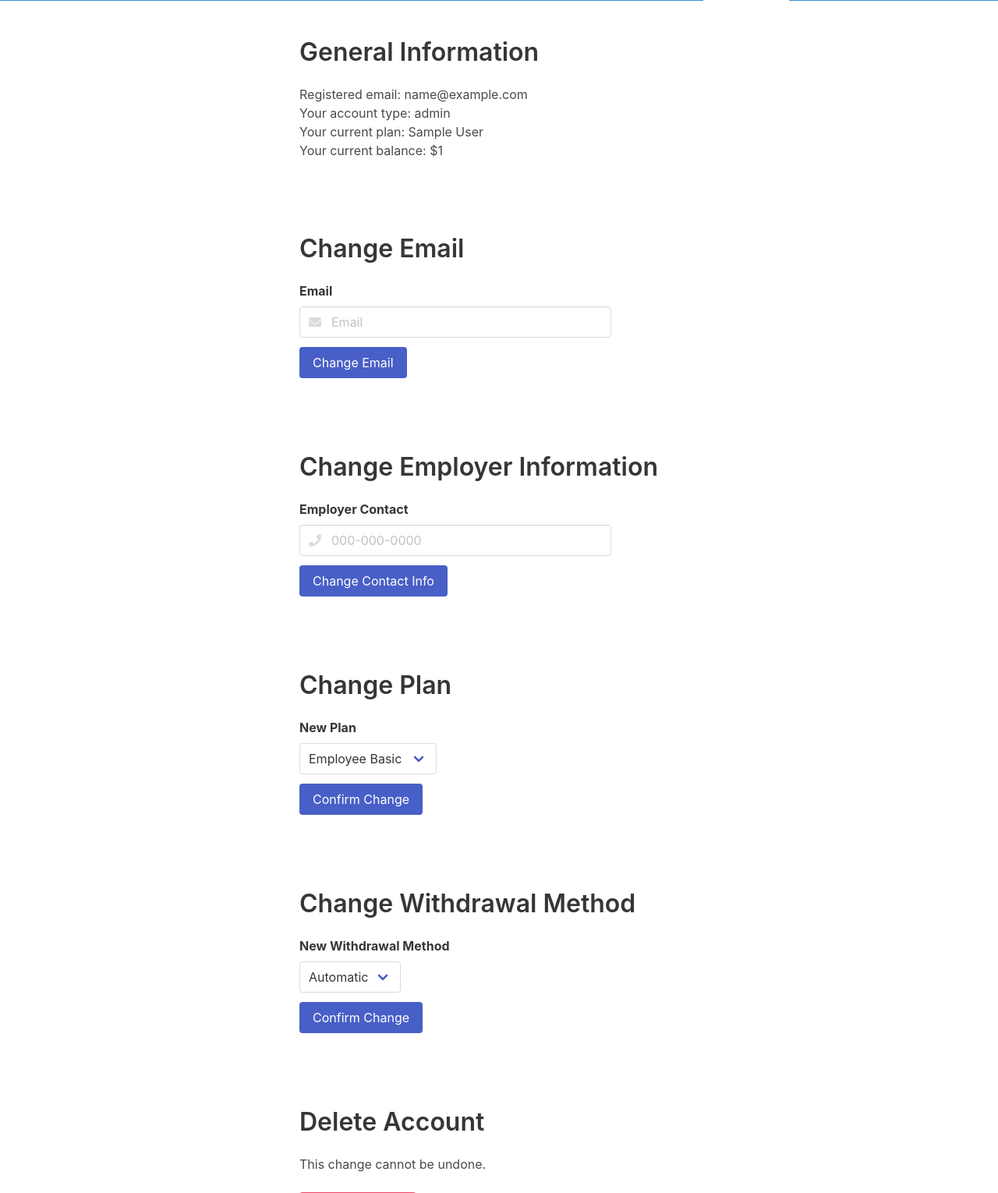
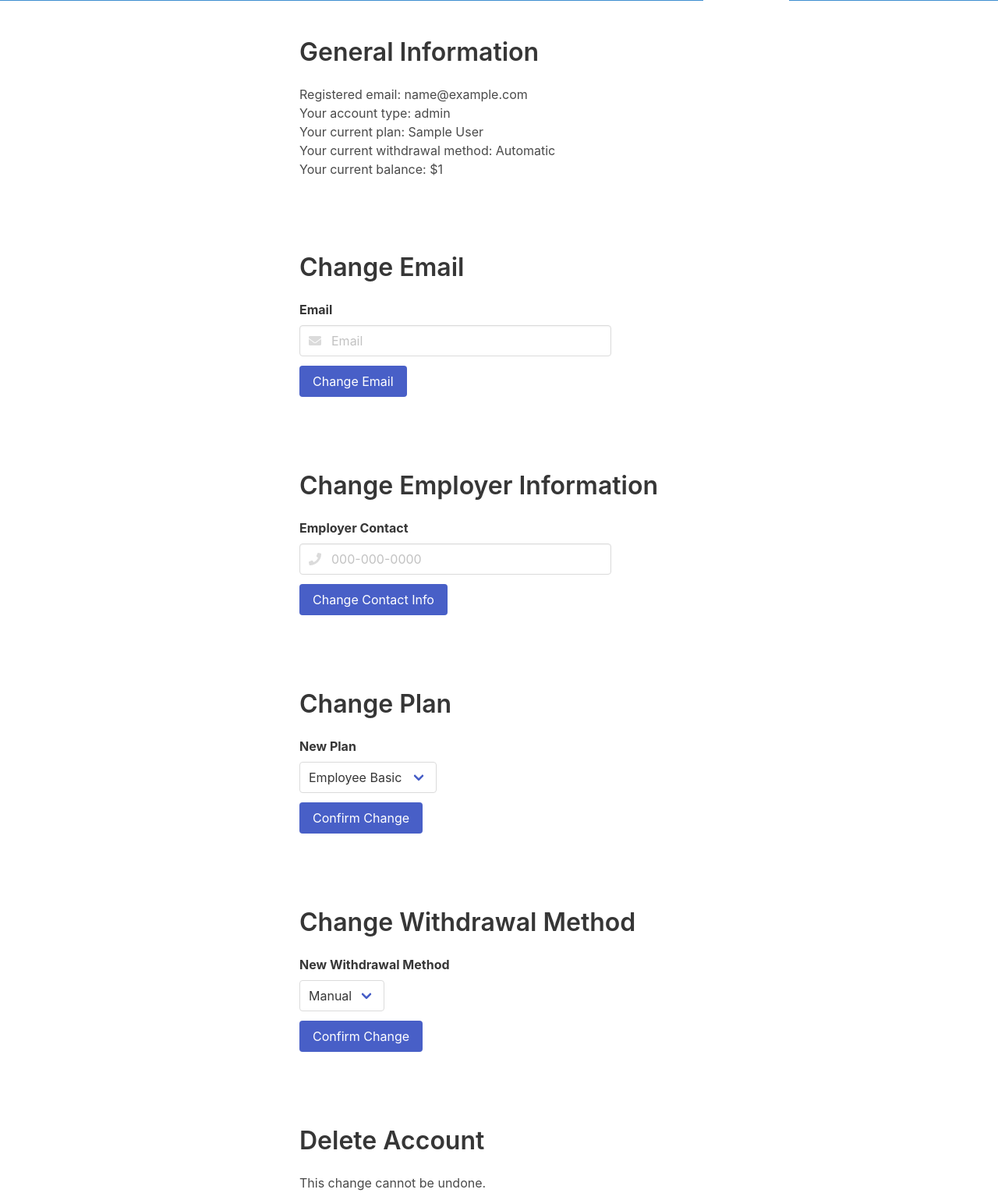
Before and after one commit to gordonpn/web-career-portal-clone, a PHP site: page /profile in a window 1280 px wide. Shown: the part 257-1787 px from the top of the page at 78% size. Run offline with PHP 8.4, Linux system fonts and the light colour scheme; the visitor is signed in with stand-in values (Sample User, id 1); some libraries are stand-ins or nearby versions.

Commit message:
refactor: profile displays according to isAutomatic

```diff
--- a/view/profile.php
+++ b/view/profile.php
@@ -23,6 +23,12 @@ if (!isset($_SESSION)) {
       echo '<p>Registered email: ' . $_SESSION['email'] . '</p>';
       echo '<p>Your account type: ' . $_SESSION['userType'] . '</p>';
       echo '<p>Your current plan: ' . $_SESSION['planName'] . '</p>';
+      echo '<p>Your current withdrawal method: ';
+        if ($_SESSION['isAutomatic']) {
+          echo 'Automatic';
+        } else {
+          echo 'Manual';
+        }
       echo '<p>Your current balance: $' . $_SESSION['balance'] . '</p>';
       ?>
     </div>
@@ -119,8 +125,11 @@ if (!isset($_SESSION)) {
         <div class="control">
           <div class="select">
             <select>
+              <?php if ($_SESSION["isAutomatic"]) : ?>
+              <option> Manual </option>
+              <?php else : ?>
               <option> Automatic </option>
-              <option> Manual </option>
+              <?php endif ?>
             </select>
           </div>
         </div>
```
